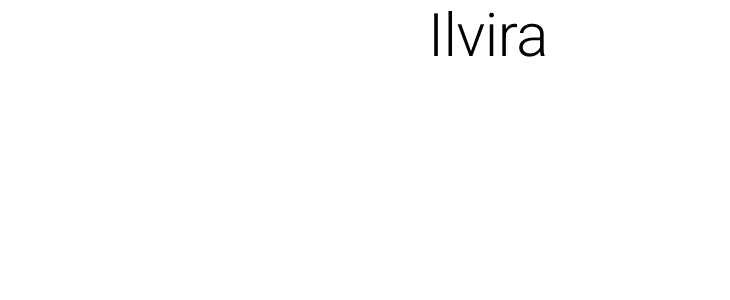
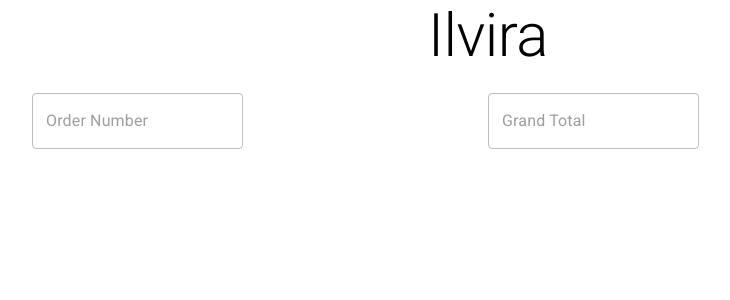
Before and after one commit to NisanurBulut/Ilvira, a React (Create React App) app in the folder IlviraAPP/: page / in a window 1280 px wide. Shown: the top 300 px of the page, without its empty margins (152-882 px from the left). Built offline with nearby package versions, Linux system fonts and the light colour scheme.

Commit message:
used Input custom control

```diff
--- a/IlviraAPP/src/components/Order/OrderForm.js
+++ b/IlviraAPP/src/components/Order/OrderForm.js
@@ -1,13 +1,17 @@
 import { Grid } from '@material-ui/core';
 import React from 'react';
 import Form from '../../layouts/Form';
-
+import Input from '../../controls/Input';
 export default function OrderForm() {
   return (
     <Form>
       <Grid container>
-          <Grid item xs={6}></Grid>
-          <Grid item xs={6}></Grid>
+        <Grid item xs={6}>
+          <Input disabled label="Order Number" name="orderNumber" />
+        </Grid>
+        <Grid item xs={6}>
+          <Input disabled label="Grand Total" name="gTotal" />
+        </Grid>
       </Grid>
     </Form>
   );
```
